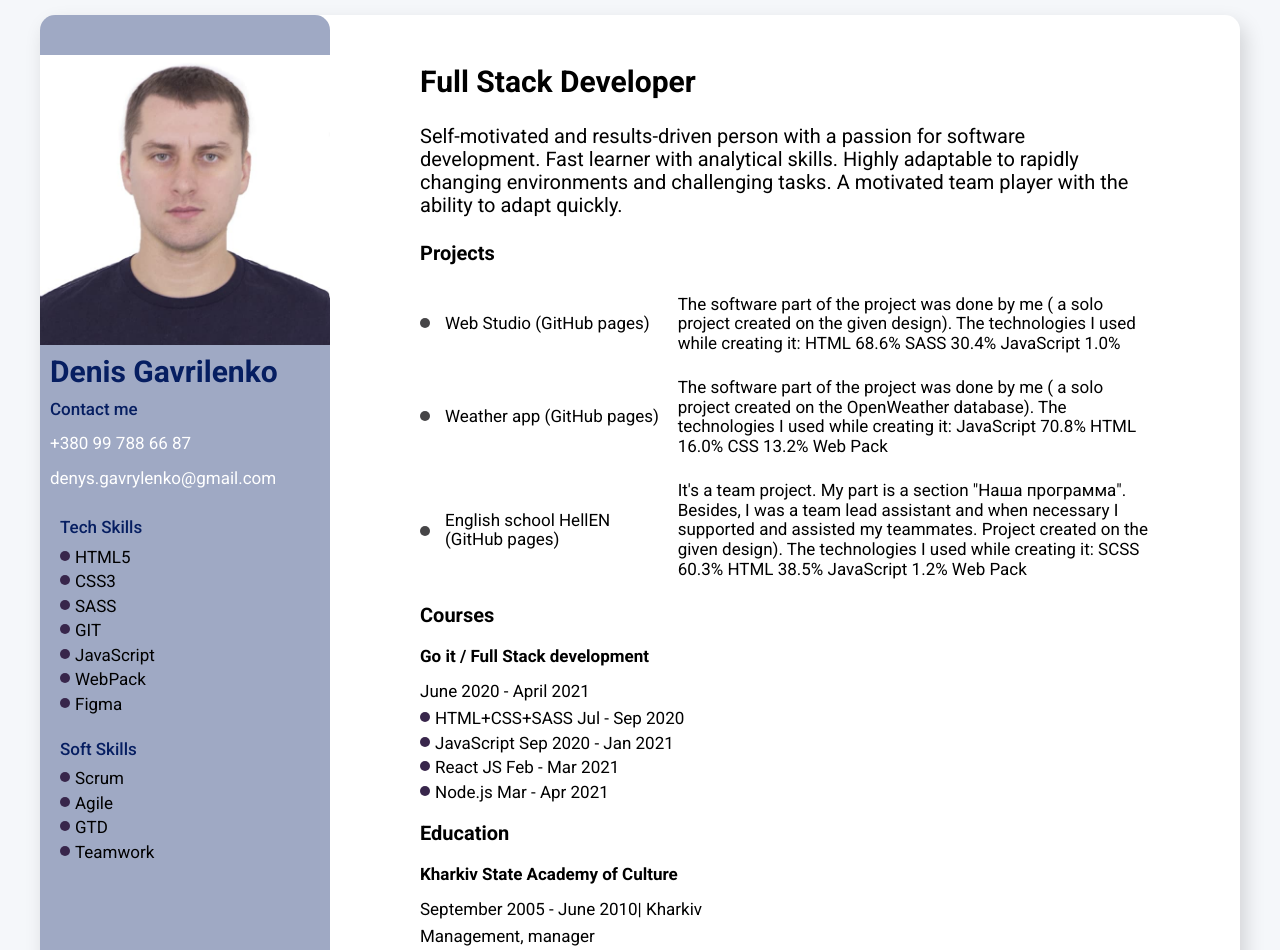
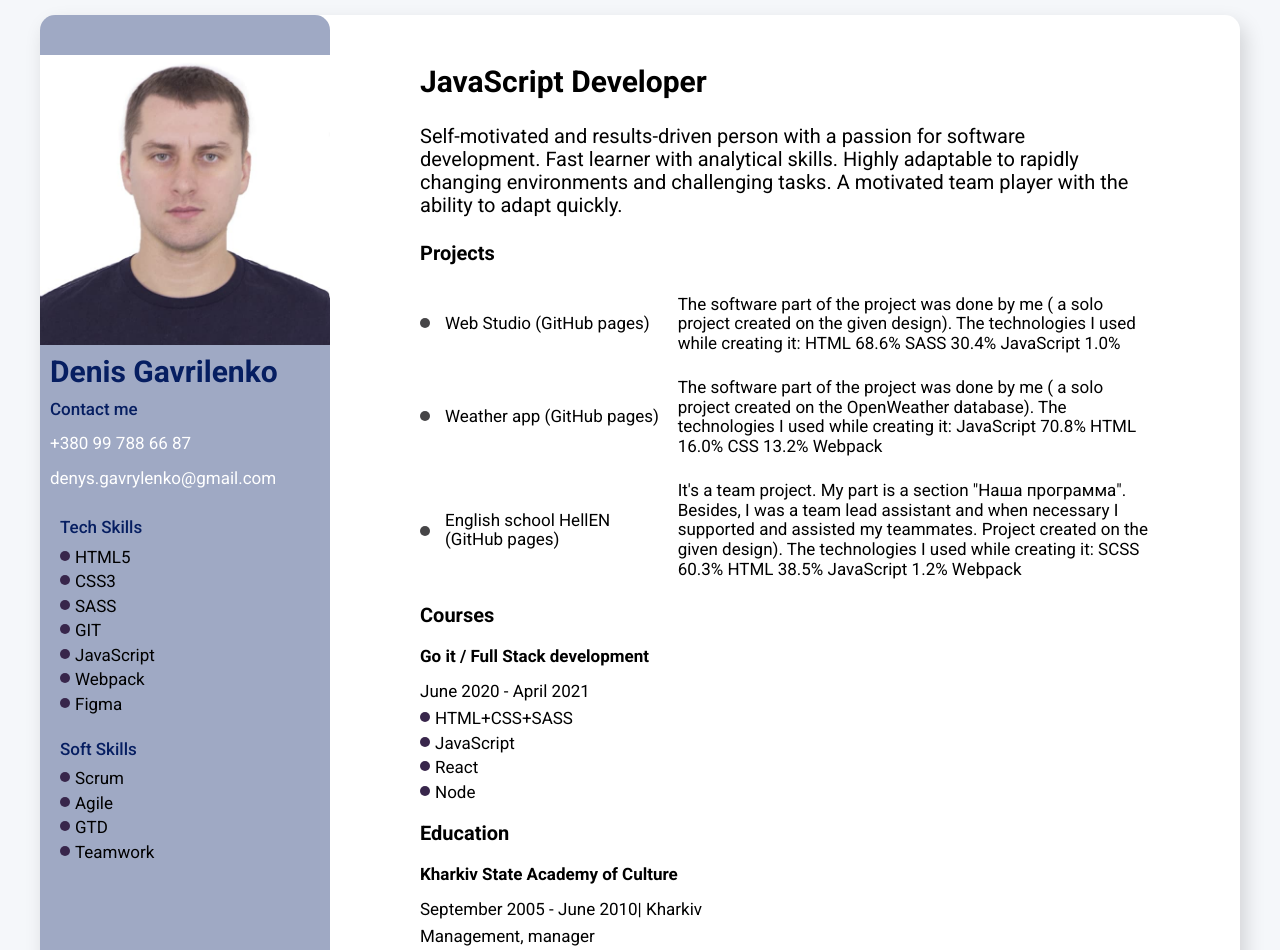
Before and after one commit to denis-gavrilenko0910/resume, a plain HTML site: page index.html in a window 1280 px wide. Shown: the top 950 px of the page. Drawn offline with nearby package versions, Linux system fonts and the light colour scheme.

Commit message:
Update index.html

```diff
--- a/index.html
+++ b/index.html
@@ -40,7 +40,7 @@
               <li class="list marker">SASS</li>
               <li class="list marker">GIT</li>
               <li class="list marker">JavaScript</li>
-              <li class="list marker">WebPack</li>
+              <li class="list marker">Webpack</li>
               <li class="list marker">Figma</li>
             </ul>
           </div>
@@ -62,7 +62,7 @@
         <!--about me main info-->
 
         <div>
-          <h3 class="desired-position">Full Stack Developer</h3>
+          <h3 class="desired-position">JavaScript Developer</h3>
 
           <p class="main-text">
             Self-motivated and results-driven person with a passion for software
@@ -103,7 +103,7 @@
                 >The software part of the project was done by me ( a solo
                 project created on the OpenWeather database). The technologies I
                 used while creating it: JavaScript 70.8% HTML 16.0% CSS 13.2%
-                Web Pack</span
+                Webpack</span
               >
             </li>
 
@@ -119,7 +119,7 @@
                 Besides, I was a team lead assistant and when necessary I
                 supported and assisted my teammates. Project created on the
                 given design). The technologies I used while creating it: SCSS
-                60.3% HTML 38.5% JavaScript 1.2% Web Pack</span
+                60.3% HTML 38.5% JavaScript 1.2% Webpack</span
               >
             </li>
           </ul>
@@ -131,10 +131,10 @@
           <h5 class="company-name">Go it / Full Stack development</h5>
           <p class="learning-period">June 2020 - April 2021</p>
           <ul>
-            <li class="list marker">HTML+CSS+SASS Jul - Sep 2020</li>
-            <li class="list marker">JavaScript Sep 2020 - Jan 2021</li>
-            <li class="list marker">React JS Feb - Mar 2021</li>
-            <li class="list marker">Node.js Mar - Apr 2021</li>
+            <li class="list marker">HTML+CSS+SASS</li>
+            <li class="list marker">JavaScript</li>
+            <li class="list marker">React</li>
+            <li class="list marker">Node</li>
           </ul>
         </div>
 
```
